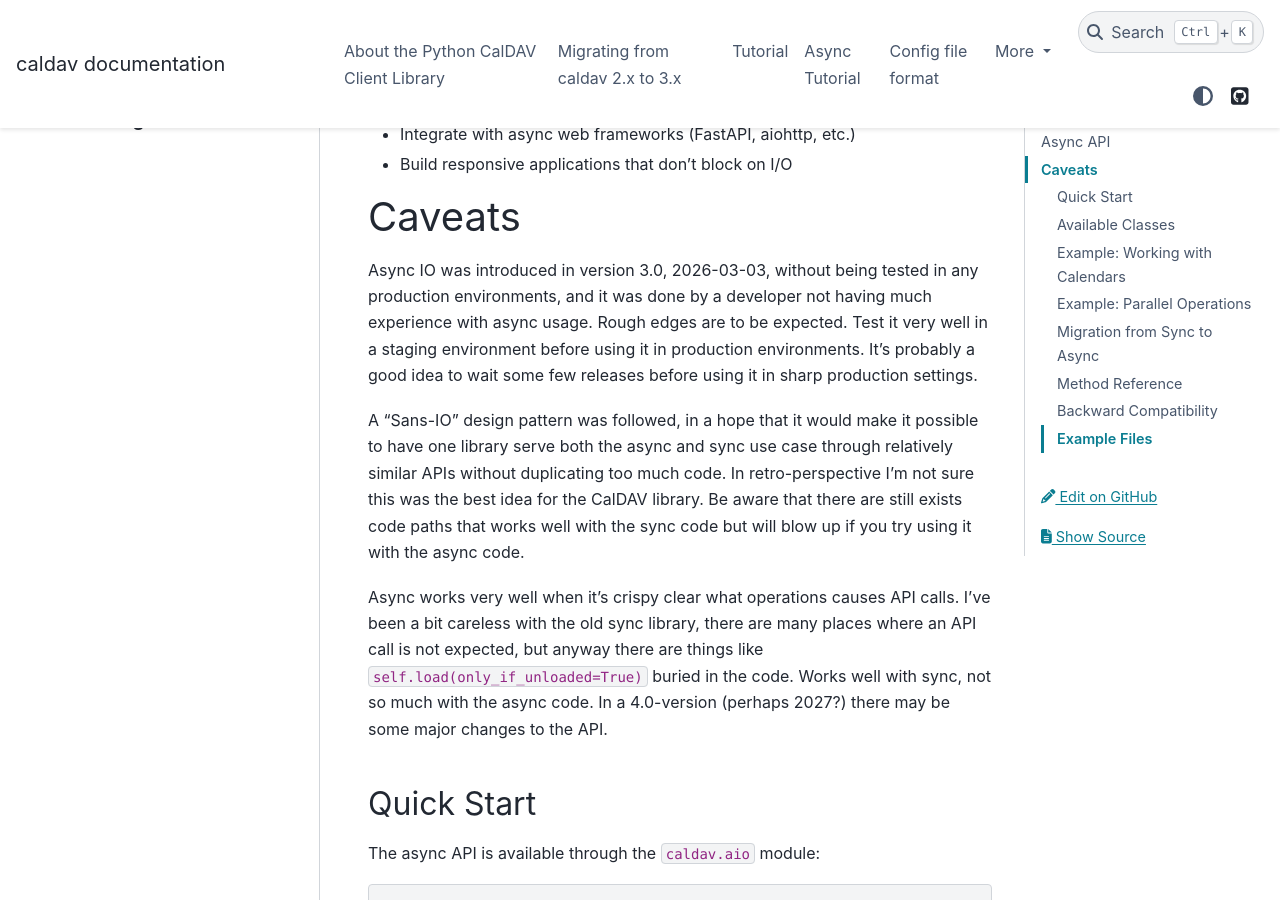
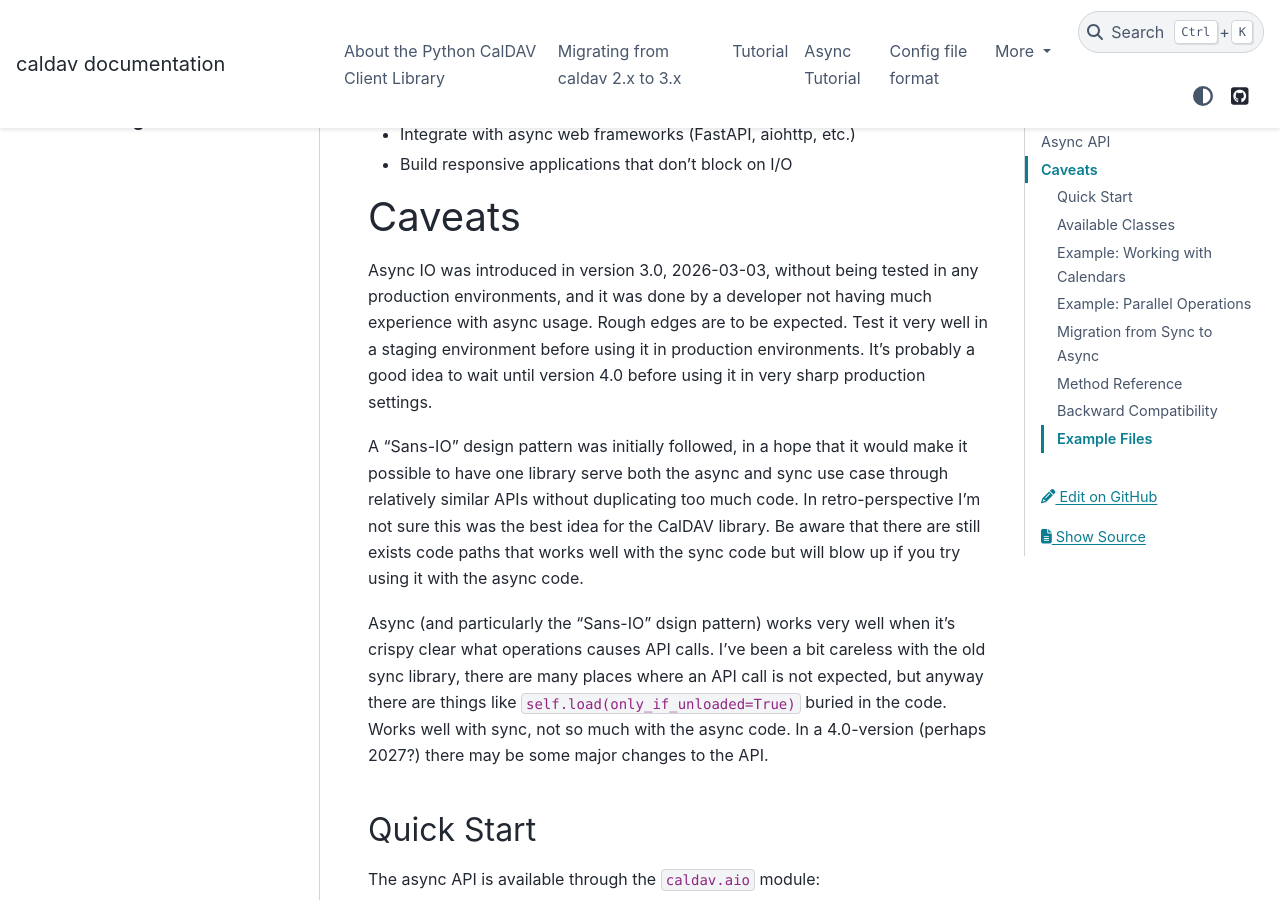
Before and after one commit to python-caldav/caldav, a Sphinx documentation site: the page built from docs/source/async.rst, in a window 1280 px wide and 900 px high, scrolled down 254 px. Built offline with Sphinx 7.4.7 and the PyData theme 0.15.4, drawn with Linux system fonts in a browser that asks for light colours; pages that are not in the unit, such as notebooks, are missing from menus; the version number could not be read and is left out.

```diff
--- a/docs/source/async.rst
+++ b/docs/source/async.rst
@@ -13,11 +13,11 @@
 Caveats
 =======
 
-Async IO was introduced in version 3.0, 2026-03-03, without being tested in any production environments, and it was done by a developer not having much experience with async usage.  Rough edges are to be expected.  Test it very well in a staging environment before using it in production environments.  It's probably a good idea to wait some few releases before using it in sharp production settings.
+Async IO was introduced in version 3.0, 2026-03-03, without being tested in any production environments, and it was done by a developer not having much experience with async usage.  Rough edges are to be expected.  Test it very well in a staging environment before using it in production environments.  It's probably a good idea to wait until version 4.0 before using it in very sharp production settings.
 
-A "Sans-IO" design pattern was followed, in a hope that it would make it possible to have one library serve both the async and sync use case through relatively similar APIs without duplicating too much code.  In retro-perspective I'm not sure this was the best idea for the CalDAV library.  Be aware that there are still exists code paths that works well with the sync code but will blow up if you try using it with the async code.
+A "Sans-IO" design pattern was initially followed, in a hope that it would make it possible to have one library serve both the async and sync use case through relatively similar APIs without duplicating too much code.  In retro-perspective I'm not sure this was the best idea for the CalDAV library.  Be aware that there are still exists code paths that works well with the sync code but will blow up if you try using it with the async code.
 
-Async works very well when it's crispy clear what operations causes API calls.  I've been a bit careless with the old sync library, there are many places where an API call is not expected, but anyway there are things like ``self.load(only_if_unloaded=True)`` buried in the code.  Works well with sync, not so much with the async code.  In a 4.0-version (perhaps 2027?) there may be some major changes to the API.
+Async (and particularly the "Sans-IO" dsign pattern) works very well when it's crispy clear what operations causes API calls.  I've been a bit careless with the old sync library, there are many places where an API call is not expected, but anyway there are things like ``self.load(only_if_unloaded=True)`` buried in the code.  Works well with sync, not so much with the async code.  In a 4.0-version (perhaps 2027?) there may be some major changes to the API.
 
 Quick Start
 ===========
```
Also changed, not shown: 1 other file.
